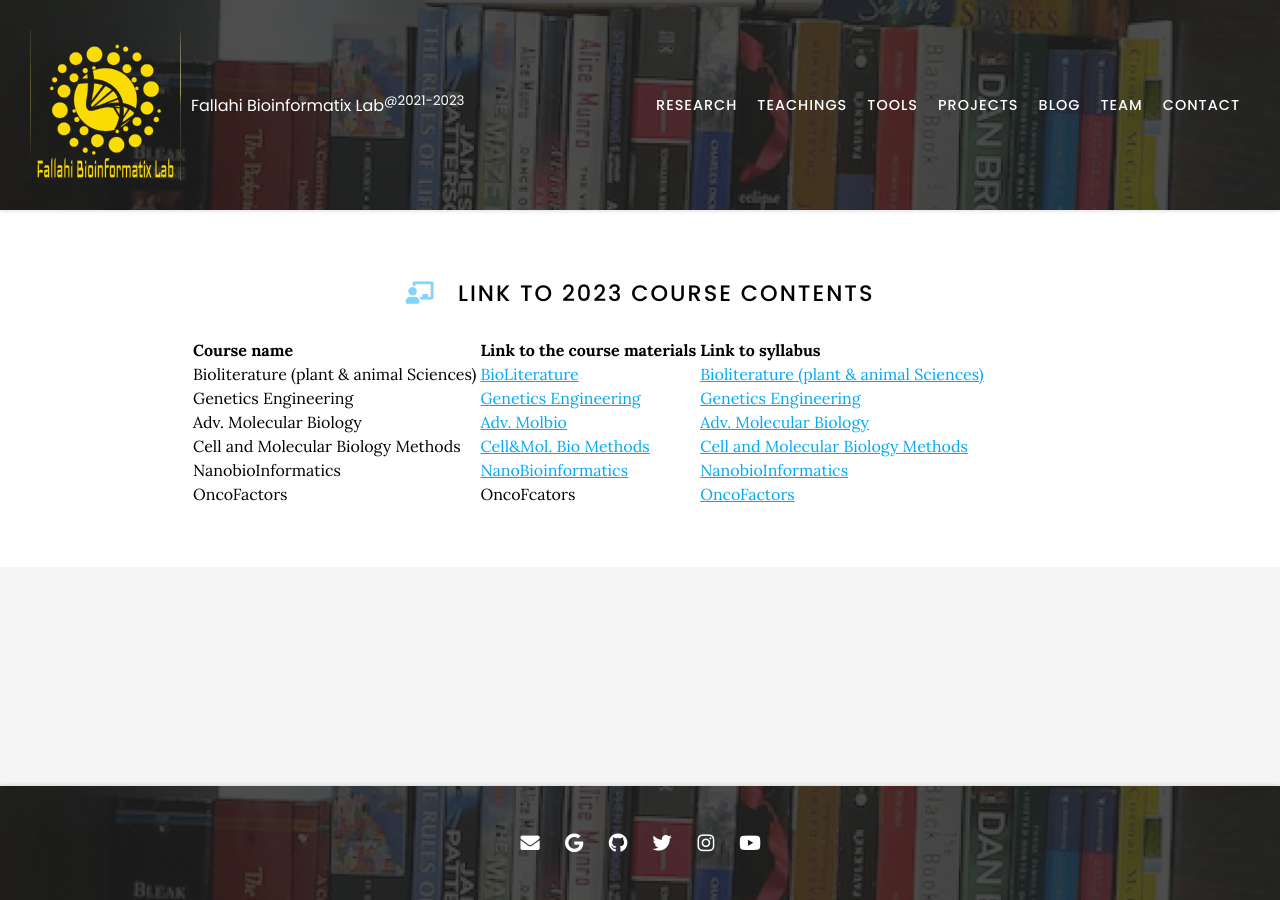
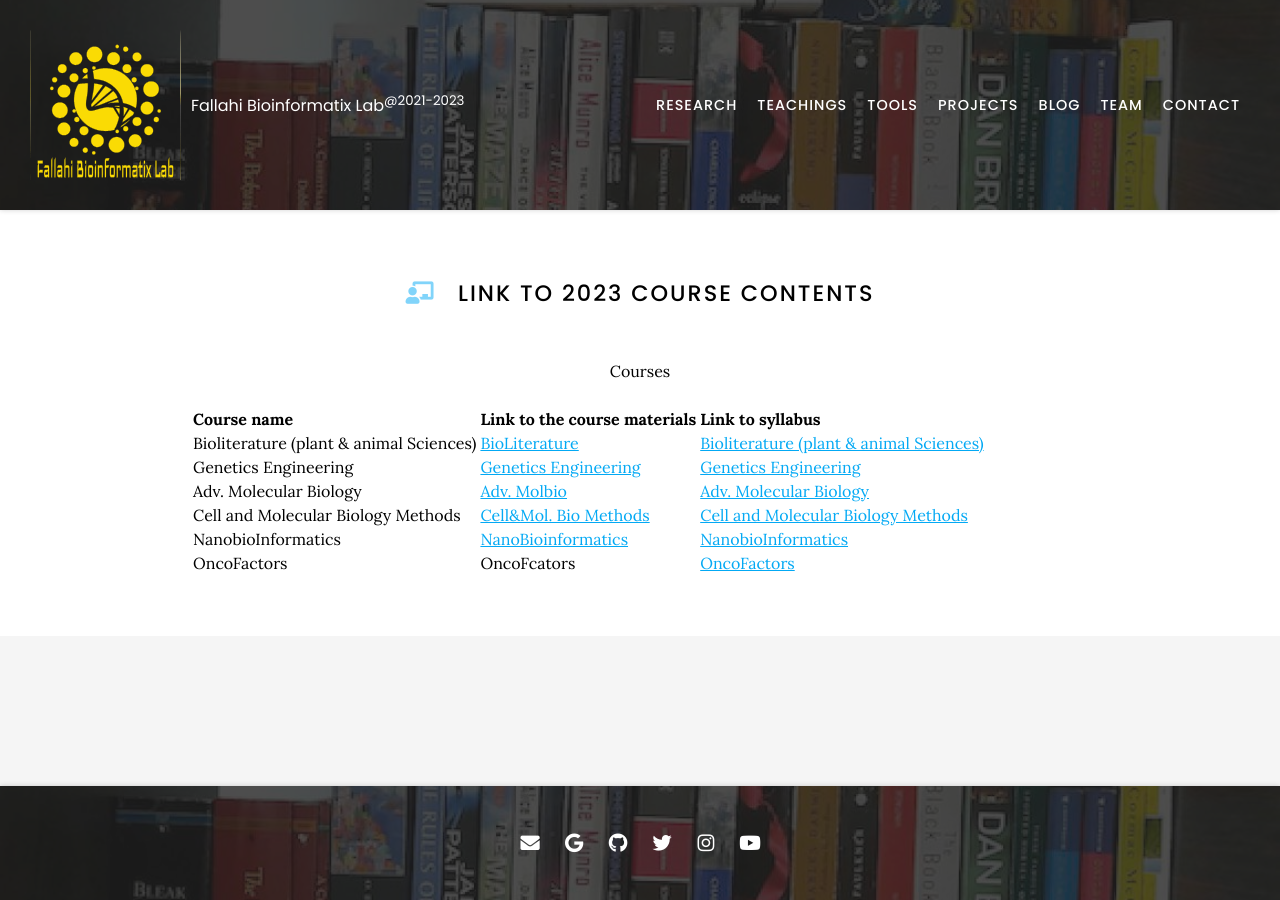
Before and after one commit to Hossein-Fallahi/Fallahi-Bioinformatics-Lab, a Jekyll site: the page built from Teaching/index.md, in a window 1280 px wide. Built offline with Jekyll 4.4.1, drawn with Linux system fonts in a browser that asks for light colours; nearby versions of some CDN libraries.

Commit message:
Update index.md

```diff
--- a/Teaching/index.md
+++ b/Teaching/index.md
@@ -9,6 +9,9 @@ nav:
 
 {:.center}
 
+Courses
+
+{:.center}
 
 
 |Course name|	Link to the course materials|	Link to syllabus|
```
